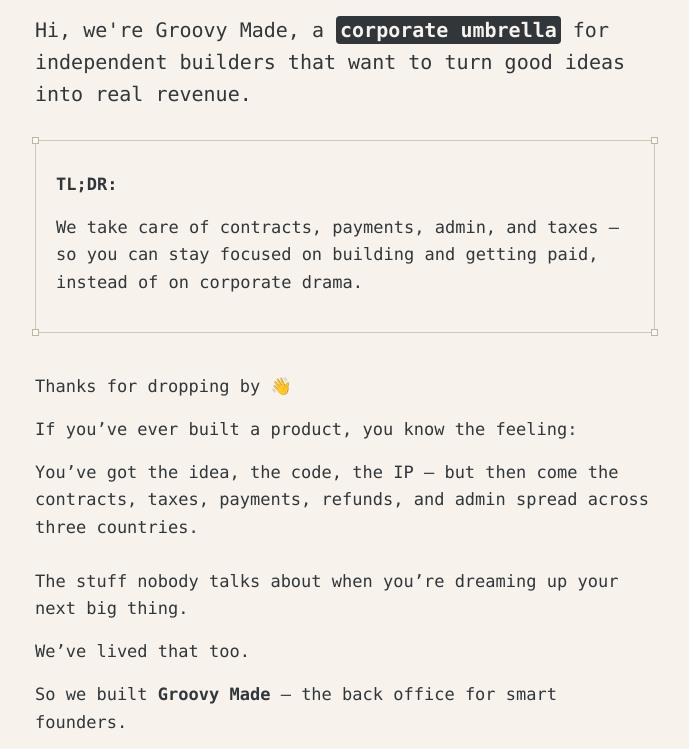
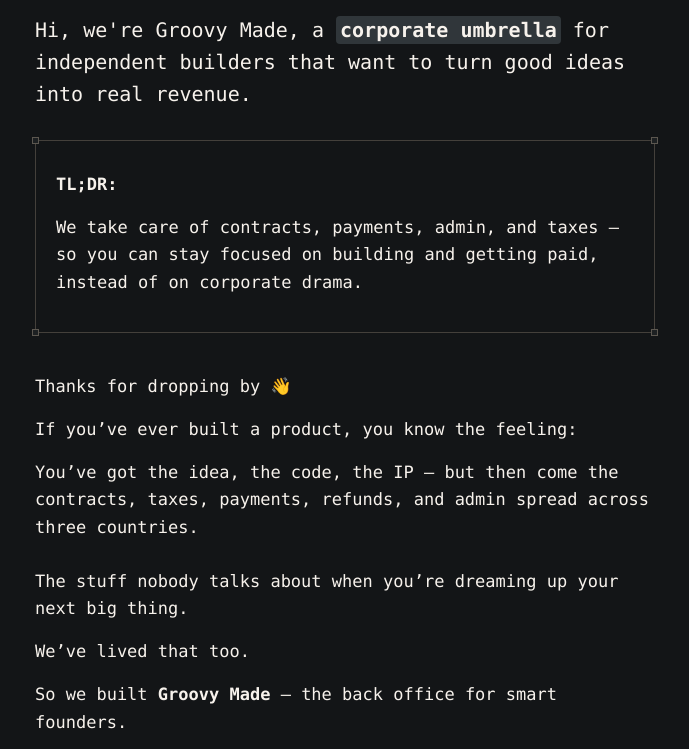
Before and after one commit to groovymade/website, a plain HTML site: page index.html in a window 1280 px wide. Shown: the part 142-891 px from the top of the page, without its empty margins (295-984 px from the left). Drawn offline with Linux system fonts and the dark colour scheme.

Commit message:
Add dark mode styles to enhance user experience

```diff
--- a/style.css
+++ b/style.css
@@ -255,3 +255,44 @@ footer a:hover svg {
   height: 100%;
   margin-top: 1.5px;
 }
+
+@media (prefers-color-scheme: dark) {
+  html, body {
+    background-color: #131517;
+  }
+  body {
+    color: #f7f2ec;
+  }
+  hr {
+    border-top: 1px solid #44403b;
+  }
+  .lead-box {
+    border: 1px solid #44403b;
+  }
+  .lead-box p:first-of-type {
+    &:before {
+      content: '';
+      border: 1px solid #5c5750;
+      background: #1d2022;
+    }
+    &:after {
+      border: 1px solid #5c5750;
+      background: #1d2022;
+    }
+  }
+  .lead-box p:last-of-type {
+    &:before {
+      content: '';
+      border: 1px solid #5c5750;
+      background: #1d2022;
+    }
+    &:after {
+      content: '';
+      border: 1px solid #5c5750;
+      background: #1d2022;
+    }
+  }
+  .avatar {
+    border: 3px solid #5c5750;
+  }
+}
```
